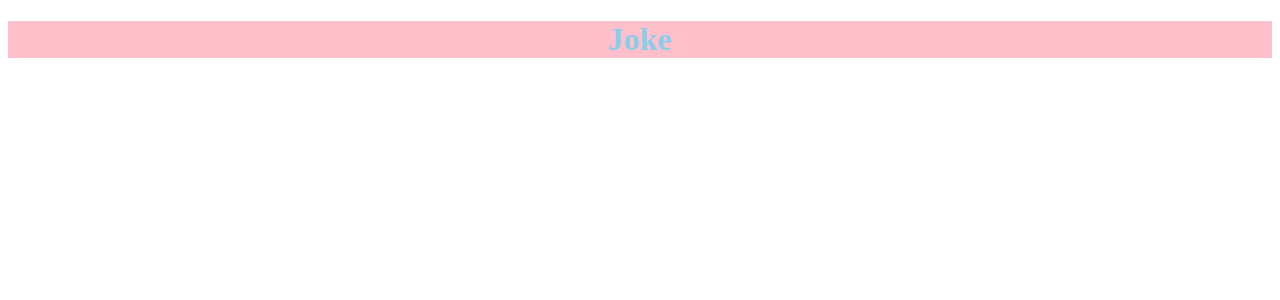
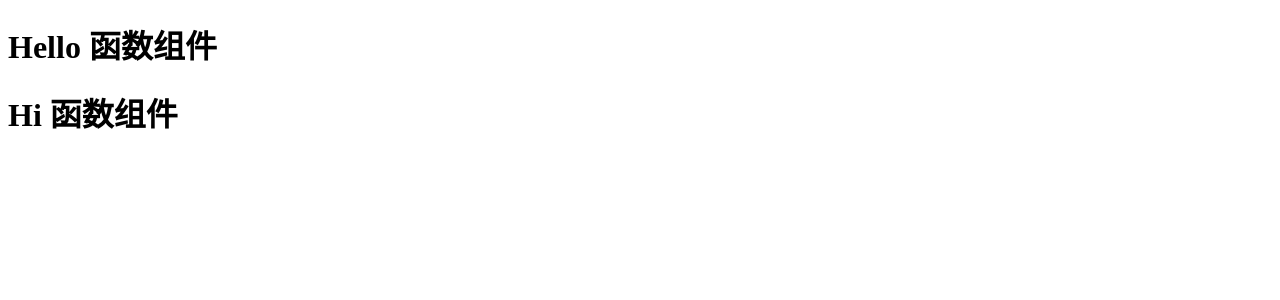
Before and after one commit to adjfks/react-learning, a React (Create React App) app in the folder packages/my-app/: page / in a window 1280 px wide. Shown: the top 300 px of the page. Built offline with nearby package versions, Linux system fonts and the light colour scheme.

Commit message:
add: 函数组件

```diff
--- a/packages/my-app/src/index.js
+++ b/packages/my-app/src/index.js
@@ -1,38 +1,19 @@
 import React from 'react'
 import ReactDOM from 'react-dom'
 
-import './index.css'
+function Hello() {
+  return <h1>Hello 函数组件</h1>
+}
 
-const name = 'Joke'
-const title = (
-  <h1 style={{ color: 'skyblue', backgroundColor: 'pink' }} className="title">
-    {name}
-  </h1>
-)
+const Hi = () => <h1>Hi 函数组件</h1>
 
-const isLoding = false
-const getContent = () => {
-  return isLoding ? <div>loading</div> : <div>loaded</div>
-}
+const Nothing = () => null
 
 const main = (
   <div>
-    {title}
-    {getContent()}
+    <Hello />
+    <Hi />
+    <Nothing />
   </div>
 )
-
-const songs = [
-  { id: 1, name: '痴心绝对' },
-  { id: 2, name: '像我这样的人' },
-  { id: 3, name: '南山南' },
-]
-const list = (
-  <ul>
-    {songs.map((item) => (
-      <li id={item.id}>{item.name}</li>
-    ))}
-  </ul>
-)
-
-ReactDOM.render(title, document.getElementById('root'))
+ReactDOM.render(main, document.getElementById('root'))
```
Also changed, not shown: packages/my-app/src/index1.js (added, +38 -0 lines).
